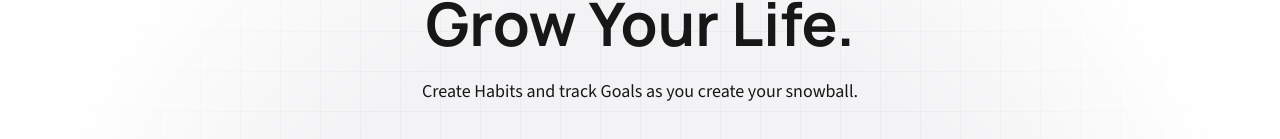
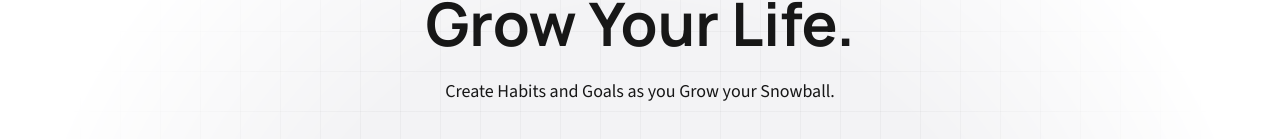
Before and after one commit to moment-labs-ab/web-portal, a Next.js app: page /snowball in a window 1280 px wide. Shown: the part 249-388 px from the top of the page. Built offline with nearby package versions, Linux system fonts and the light colour scheme.

Commit message:
Update hero subtext

```diff
--- a/src/data/hero.ts
+++ b/src/data/hero.ts
@@ -6,6 +6,6 @@ export const heroDetails = {
 
 export const snowballHeroDetails = {
     heading: 'Grow Your Habits. Grow Your Life.',
-    subheading: 'Create Habits and track Goals as you create your snowball.',
+    subheading: 'Create Habits and Goals as you Grow your Snowball.',
     centerImageSrc: '/images/snowball-home.jpeg',
 }
```
